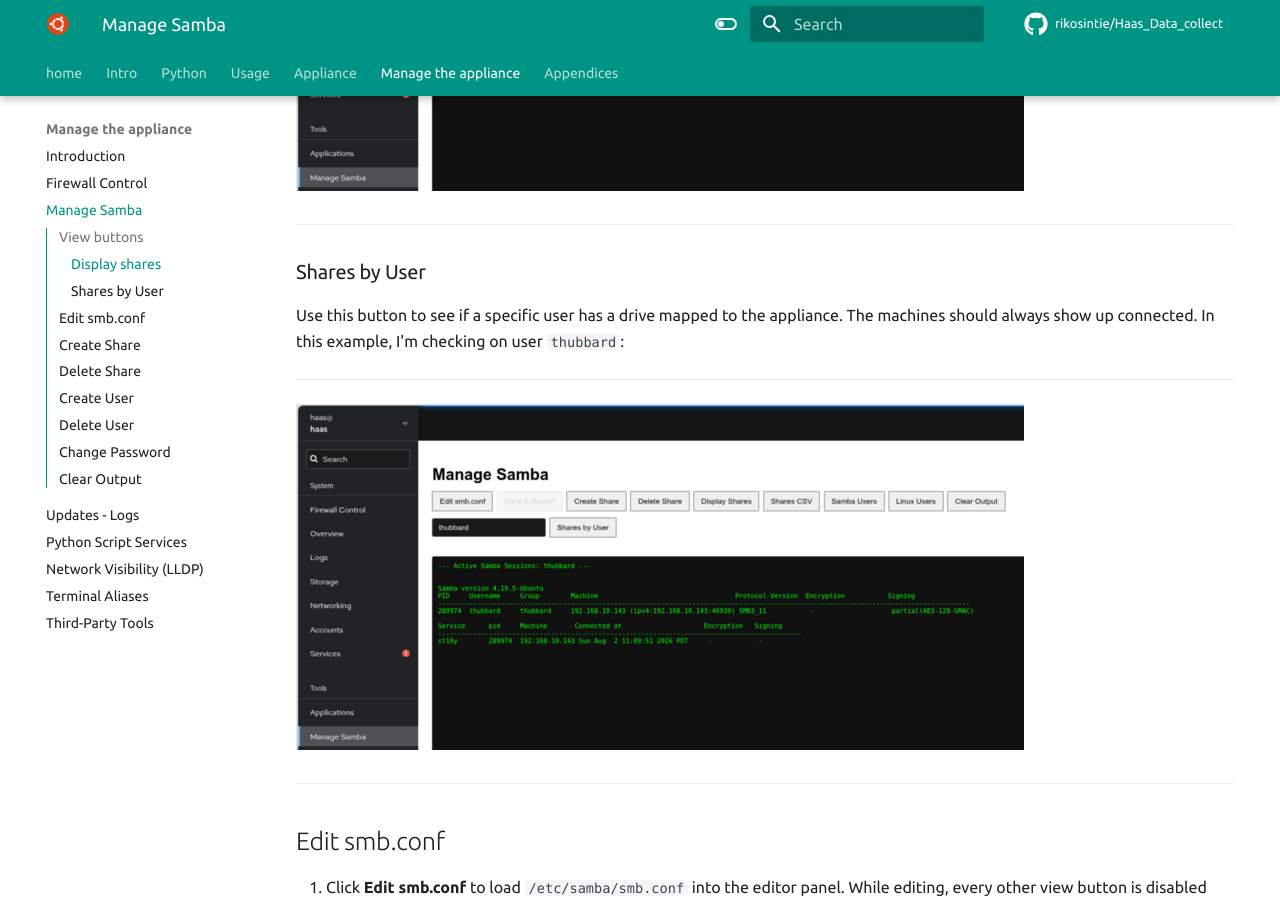
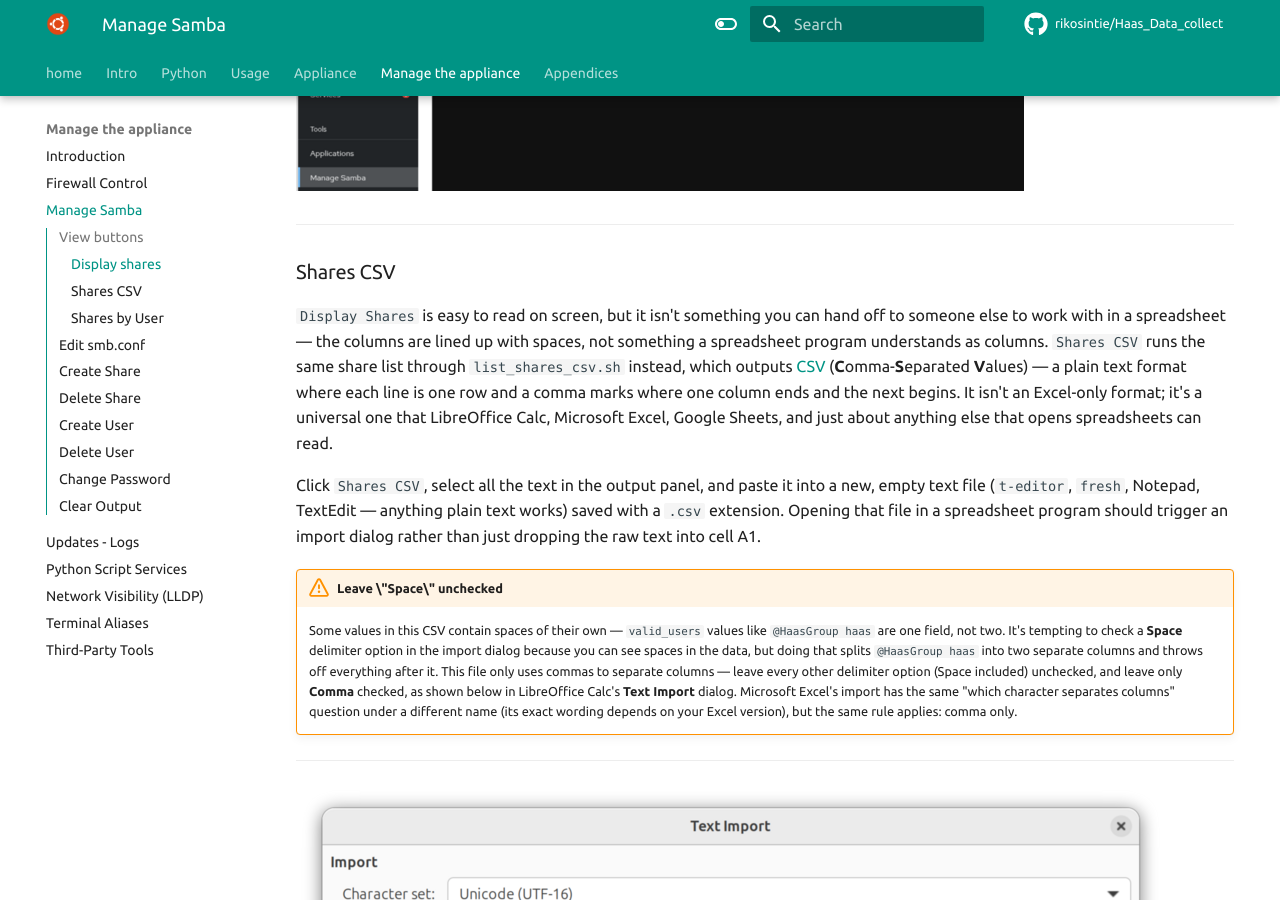
Before and after one commit to rikosintie/Haas_Data_collect, an MkDocs documentation site: the page built from docs/manage_the_appliance/samba.md, in a window 1280 px wide and 900 px high, scrolled down 1567 px. Built offline with MkDocs 1.6.1 and Material for MkDocs 9.7.7, drawn with Linux system fonts in a browser that asks for light colours; some web fonts are replaced; comment, search, counter and statistics services are not loaded.

Commit message:
Git Title: samba.md: Added a section for "Display CSV"
Git Description:
Summary

Added a new Shares CSV section to docs/manage_the_appliance/samba.md, between
Display Shares and Shares by User, written for the audience you described
 — starts from "what is CSV" rather than assuming it, then walks through
 the actual gotcha your screenshot illustrates:

- Explains CSV in plain terms and why it's not Excel-specific.
- Gives the copy/save/open-as-.csv workflow.
- A !!! warning callout that explicitly names the trap: valid_users values
like @HaasGroup haas contain a space, which tempts people into checking
a Space delimiter option, which then wrongly splits that one field into two and cascades misalignment through the rest of the row. Says explicitly: leave everything but Comma unchecked.
- References your saved screenshot (shares-csv-excel.resized.png — I found
it already in place and confirmed it's the Text Import dialog with Space highlighted)
and notes Excel's equivalent dialog uses different wording depending on version,
but the same comma-only rule applies — I didn't want to assert a specific
Excel click-path I haven't verified.

Confirmed in the built HTML: the section lands in the right place in the
page nav, and the image tag resolves to the actual file. mkdocs build --strict clean.

```diff
--- a/docs/manage_the_appliance/samba.md
+++ b/docs/manage_the_appliance/samba.md
@@ -48,6 +48,46 @@
 ----------------------------------------------------------------
 
 ![screenshot](./img/display-shares.resized.png)
+
+----------------------------------------------------------------
+
+### Shares CSV
+
+`Display Shares` is easy to read on screen, but it isn't something you
+can hand off to someone else to work with in a spreadsheet — the columns
+are lined up with spaces, not something a spreadsheet program
+understands as columns. `Shares CSV` runs the same share list through
+`list_shares_csv.sh` instead, which outputs
+[CSV](https://en.wikipedia.org/wiki/Comma-separated_values){: target="_blank" rel="noopener" }
+(**C**omma-**S**eparated **V**alues) — a plain text format where each
+line is one row and a comma marks where one column ends and the next
+begins. It isn't an Excel-only format; it's a universal one that
+LibreOffice Calc, Microsoft Excel, Google Sheets, and just about
+anything else that opens spreadsheets can read.
+
+Click `Shares CSV`, select all the text in the output panel, and paste
+it into a new, empty text file (`t-editor`, `fresh`, Notepad, TextEdit —
+anything plain text works) saved with a `.csv` extension. Opening that
+file in a spreadsheet program should trigger an import dialog rather
+than just dropping the raw text into cell A1.
+
+!!! warning "Leave \"Space\" unchecked"
+    Some values in this CSV contain spaces of their own — `valid_users`
+    values like `@HaasGroup haas` are one field, not two. It's tempting
+    to check a **Space** delimiter option in the import dialog because
+    you can see spaces in the data, but doing that splits `@HaasGroup
+    haas` into two separate columns and throws off everything after it.
+    This file only uses commas to separate columns — leave every other
+    delimiter option (Space included) unchecked, and leave only
+    **Comma** checked, as shown below in LibreOffice Calc's **Text
+    Import** dialog. Microsoft Excel's import has the same "which
+    character separates columns" question under a different name (its
+    exact wording depends on your Excel version), but the same rule
+    applies: comma only.
+
+----------------------------------------------------------------
+
+![screenshot](./img/shares-csv-excel.resized.png)
 
 ----------------------------------------------------------------
 
```
Also changed, not shown: docs/manage_the_appliance/img/display-csv.png (added), docs/manage_the_appliance/img/display-csv.resized.png (added).
